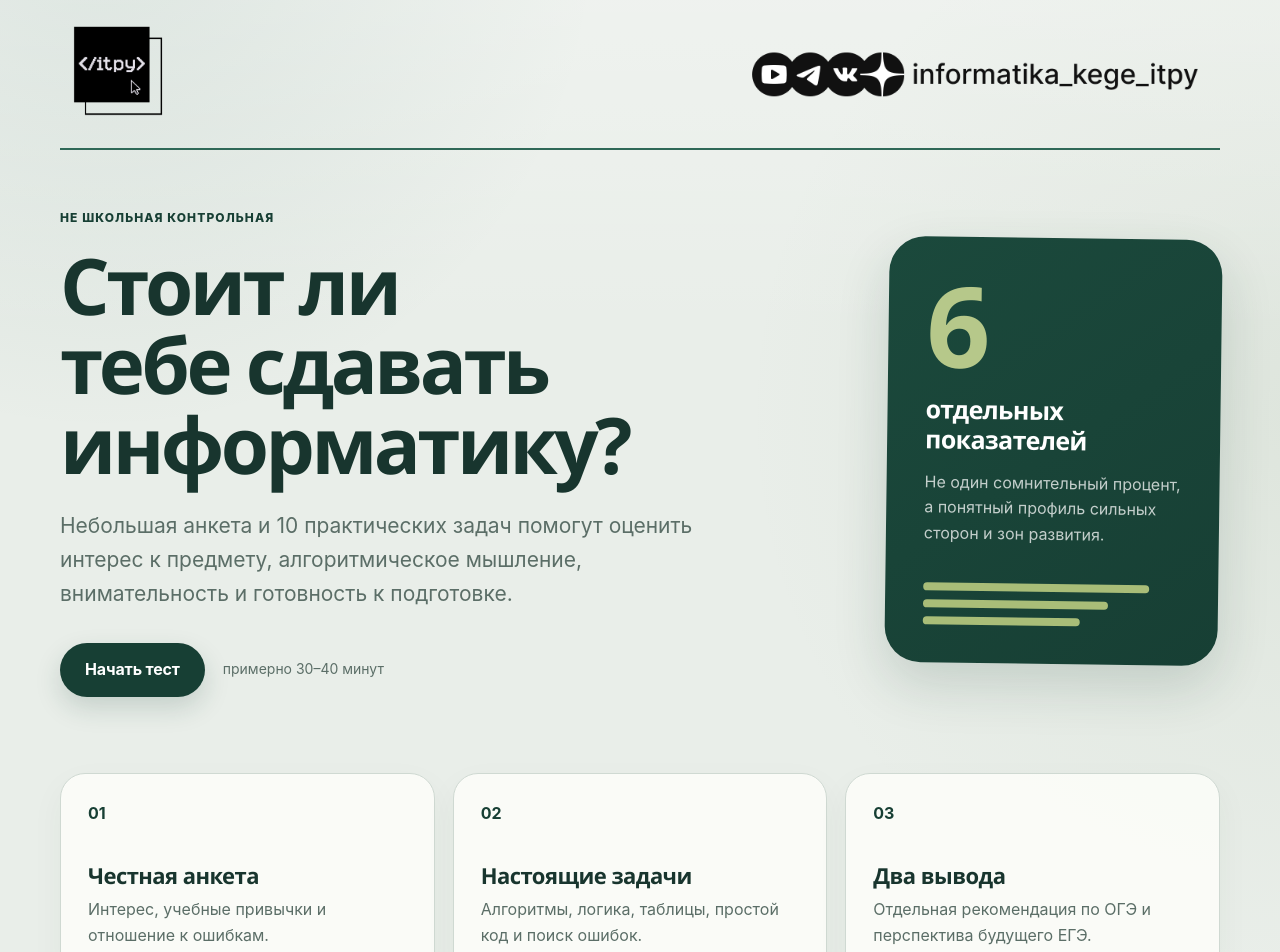
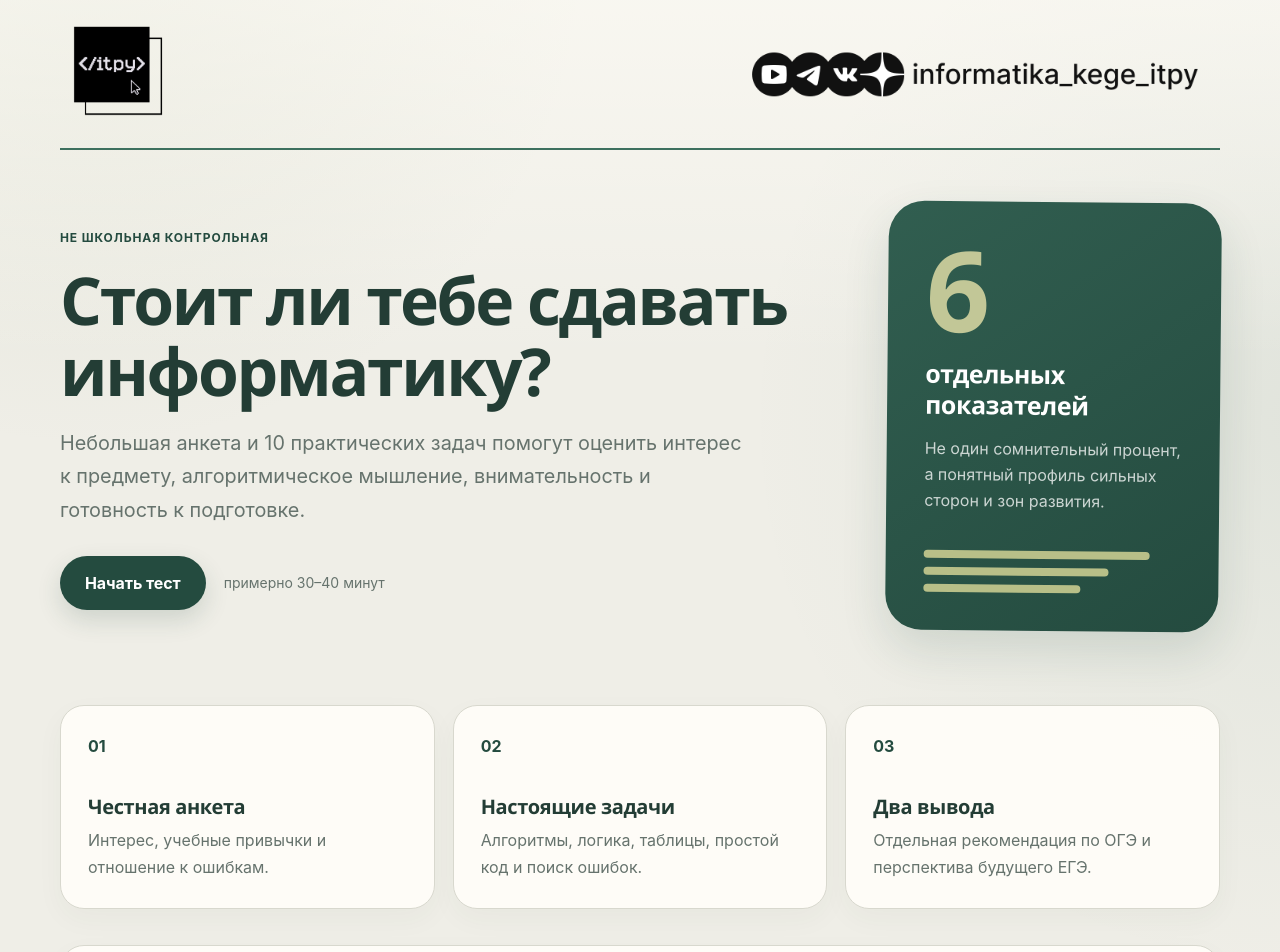
Before and after one commit to mikesha22/itpy-proftest, a Next.js app: page / in a window 1280 px wide. Shown: the top 952 px of the page. Built offline with nearby package versions, Linux system fonts and the light colour scheme.

Commit message:
приближаем к более доброму вайбу

```diff
--- a/app/theme.css
+++ b/app/theme.css
@@ -1,38 +1,38 @@
 /*
- * Спокойная тёмно-зелёная тема itpy.
- * Файл подключается ПОСЛЕ globals.css и переопределяет только оформление.
+ * Тёплая спокойная тема itpy.
+ * Подключается ПОСЛЕ globals.css и переопределяет только оформление.
  */
 
 :root {
-  --ink: #18352e;
-  --ink-soft: #5b6e67;
-  --green: #2f6857;
-  --green-dark: #173f34;
-  --lime: #a9bd78;
-  --lime-soft: #edf2df;
-  --cream: #e9eee9;
-  --paper: #fbfcf8;
-  --line: #cfd9d2;
-  --danger: #8f4d45;
-  --danger-bg: #faefeb;
-  --shadow: 0 18px 48px rgba(23, 63, 52, 0.10);
-  --radius: 25px;
+  --ink: #233d35;
+  --ink-soft: #66736d;
+  --green: #3d705e;
+  --green-dark: #244b3f;
+  --lime: #b8bf88;
+  --lime-soft: #f0f0df;
+  --cream: #efeee7;
+  --paper: #fffdf8;
+  --line: #d8d8ce;
+  --danger: #8e5148;
+  --danger-bg: #fbefea;
+  --shadow: 0 16px 42px rgba(49, 67, 59, 0.09);
+  --radius: 24px;
 
   --font-body: "Segoe UI Variable Text", "Inter", "Segoe UI", system-ui, -apple-system,
     BlinkMacSystemFont, Arial, sans-serif;
-  --font-heading: ui-rounded, "Segoe UI Variable Display", "Segoe UI", system-ui,
-    -apple-system, BlinkMacSystemFont, Arial, sans-serif;
+  --font-heading: "Segoe UI Variable Display", "Segoe UI", system-ui, -apple-system,
+    BlinkMacSystemFont, Arial, sans-serif;
 }
 
 body {
   background:
-    linear-gradient(180deg, rgba(255, 255, 255, 0.26), transparent 340px),
-    radial-gradient(circle at 8% -5%, rgba(47, 104, 87, 0.12), transparent 31rem),
-    radial-gradient(circle at 102% 32%, rgba(125, 151, 112, 0.10), transparent 35rem),
+    linear-gradient(180deg, rgba(255, 253, 247, 0.58), transparent 360px),
+    radial-gradient(circle at 7% -4%, rgba(159, 172, 133, 0.16), transparent 31rem),
+    radial-gradient(circle at 102% 34%, rgba(61, 112, 94, 0.08), transparent 35rem),
     var(--cream);
   font-family: var(--font-body);
   font-size: 16px;
-  line-height: 1.62;
+  line-height: 1.64;
   font-optical-sizing: auto;
   -webkit-font-smoothing: antialiased;
   text-rendering: optimizeLegibility;
@@ -40,7 +40,7 @@ body {
 
 :where(h1, h2, h3, .hero-card strong) {
   font-family: var(--font-heading);
-  font-weight: 760;
+  font-weight: 710;
   text-wrap: balance;
 }
 
@@ -53,84 +53,84 @@ body {
 .task-badge {
   color: var(--green-dark);
   font-size: 12px;
-  font-weight: 760;
-  letter-spacing: 0.09em;
+  font-weight: 730;
+  letter-spacing: 0.075em;
 }
 
 .hero {
-  min-height: 570px;
-  padding-top: 54px;
-  padding-bottom: 66px;
+  min-height: 545px;
+  padding-top: 46px;
+  padding-bottom: 58px;
 }
 
-.hero h1,
-.result-hero h1 {
-  font-size: clamp(46px, 6.2vw, 78px);
-  line-height: 1.02;
-  letter-spacing: -0.045em;
-  margin-top: 16px;
-  margin-bottom: 24px;
+.hero h1 {
+  max-width: 790px;
+  font-size: clamp(40px, 5.3vw, 66px);
+  line-height: 1.07;
+  letter-spacing: -0.035em;
+  margin-top: 15px;
+  margin-bottom: 22px;
 }
 
 .hero-text {
   max-width: 690px;
   color: var(--ink-soft);
-  font-size: clamp(18px, 1.8vw, 21px);
-  line-height: 1.64;
+  font-size: clamp(17px, 1.55vw, 20px);
+  line-height: 1.68;
 }
 
 .hero-actions {
-  margin-top: 31px;
+  margin-top: 29px;
 }
 
 .button {
-  font-weight: 720;
-  letter-spacing: -0.01em;
+  font-weight: 690;
+  letter-spacing: -0.005em;
 }
 
 .button-primary {
   background: var(--green-dark);
-  box-shadow: 0 11px 26px rgba(23, 63, 52, 0.17);
+  box-shadow: 0 10px 24px rgba(36, 75, 63, 0.16);
 }
 
 .button-primary:hover:not(:disabled) {
-  background: #10382e;
-  box-shadow: 0 16px 30px rgba(23, 63, 52, 0.23);
+  background: #1d4036;
+  box-shadow: 0 14px 28px rgba(36, 75, 63, 0.21);
 }
 
 .button-secondary {
-  background: rgba(251, 252, 248, 0.96);
+  background: rgba(255, 253, 248, 0.96);
 }
 
 .text-button {
   color: var(--green-dark);
-  font-weight: 700;
+  font-weight: 680;
 }
 
 .hero-card {
-  background: linear-gradient(145deg, #1b493c, var(--green-dark));
-  box-shadow: 0 22px 52px rgba(23, 63, 52, 0.16);
-  transform: rotate(0.75deg);
+  background: linear-gradient(145deg, #315e50, var(--green-dark));
+  box-shadow: 0 20px 46px rgba(36, 75, 63, 0.14);
+  transform: rotate(0.55deg);
 }
 
 .hero-card-number {
-  color: #b6c88a;
+  color: #c2c797;
   font-family: var(--font-heading);
-  font-weight: 820;
+  font-weight: 790;
 }
 
 .hero-card strong {
-  line-height: 1.2;
-  letter-spacing: -0.025em;
+  line-height: 1.24;
+  letter-spacing: -0.018em;
 }
 
 .hero-card p {
-  color: rgba(255, 255, 255, 0.74);
-  line-height: 1.6;
+  color: rgba(255, 255, 255, 0.76);
+  line-height: 1.62;
 }
 
 .mini-bars span {
-  background: #a9bd78;
+  background: #b8bf88;
 }
 
 .feature-grid article,
@@ -138,38 +138,57 @@ body {
 .question-card,
 .result-card,
 .side-card {
-  background: rgba(251, 252, 248, 0.94);
+  background: rgba(255, 253, 248, 0.95);
   border-color: var(--line);
 }
 
 .feature-grid article,
 .notice-card {
-  box-shadow: 0 12px 34px rgba(23, 63, 52, 0.045);
+  box-shadow: 0 10px 28px rgba(49, 67, 59, 0.04);
 }
 
 .feature-grid b {
   color: var(--green-dark);
 }
 
-.feature-grid h2,
-.notice-card h2,
-.result-card h2,
+.feature-grid h2 {
+  color: var(--ink);
+  font-size: 20px;
+  line-height: 1.3;
+  letter-spacing: -0.018em;
+}
+
+.notice-card h2 {
+  color: var(--ink);
+  font-size: clamp(22px, 2.4vw, 27px);
+  line-height: 1.26;
+  letter-spacing: -0.022em;
+}
+
+.result-card h2 {
+  color: var(--ink);
+  font-size: 21px;
+  line-height: 1.3;
+  letter-spacing: -0.018em;
+}
+
 .side-card h3 {
   color: var(--ink);
-  line-height: 1.24;
-  letter-spacing: -0.025em;
+  font-size: 18px;
+  line-height: 1.34;
+  letter-spacing: -0.012em;
 }
 
 .feature-grid p,
 .notice-card p,
 .result-card p,
 .side-card p {
-  line-height: 1.65;
+  line-height: 1.68;
 }
 
 .progress-track,
 .score-track {
-  background: #d7dfd9;
+  background: #deded5;
 }
 
 .progress-track span,
@@ -178,44 +197,45 @@ body {
 }
 
 .question-card {
-  box-shadow: 0 20px 52px rgba(23, 63, 52, 0.085);
+  box-shadow: 0 18px 44px rgba(49, 67, 59, 0.075);
 }
 
 .question-card h1 {
-  font-size: clamp(29px, 4vw, 43px);
-  line-height: 1.16;
-  letter-spacing: -0.03em;
-  margin-top: 16px;
-  margin-bottom: 17px;
+  font-size: clamp(26px, 3.1vw, 34px);
+  line-height: 1.24;
+  letter-spacing: -0.022em;
+  margin-top: 14px;
+  margin-bottom: 15px;
 }
 
 .question-lead {
-  font-size: 17px;
-  line-height: 1.68;
+  font-size: 16px;
+  line-height: 1.7;
+  margin-bottom: 28px;
 }
 
 .question-meta {
-  font-weight: 720;
-  letter-spacing: 0.065em;
+  font-weight: 690;
+  letter-spacing: 0.055em;
 }
 
 .field-label,
 .interest-fieldset legend,
 .work-style legend,
 .answer-field {
-  font-weight: 700;
+  font-weight: 680;
 }
 
 input,
 select {
-  background: #fdfefb;
+  background: #fffefb;
   border-color: var(--line);
 }
 
 input:focus,
 select:focus {
   border-color: var(--green);
-  box-shadow: 0 0 0 4px rgba(47, 104, 87, 0.12);
+  box-shadow: 0 0 0 4px rgba(61, 112, 94, 0.11);
 }
 
 .chip,
@@ -226,7 +246,7 @@ select:focus {
 .mode-button,
 .data-list div,
 .graph-task {
-  background: #fdfefb;
+  background: #fffefb;
 }
 
 .chip.selected,
@@ -236,25 +256,30 @@ select:focus {
 .task-option.selected,
 .radio-card:has(input:checked) {
   background: var(--lime-soft);
-  border-color: #9aad82;
+  border-color: #a9ad82;
 }
 
 .scale-button b,
 .task-option,
 .mode-button {
-  font-weight: 690;
+  font-weight: 650;
 }
 
 .scale-button span {
-  background: #e5ebe5;
+  background: #ecebe4;
   color: var(--green-dark);
-  font-weight: 760;
+  font-weight: 720;
 }
 
 .task-prompt {
-  color: #26463d;
-  font-size: clamp(18px, 1.9vw, 21px);
-  line-height: 1.68;
+  color: #345047;
+  font-size: clamp(17px, 1.45vw, 19px);
+  line-height: 1.72;
+}
+
+.reflection-question h2 {
+  font-size: 17px;
+  line-height: 1.4;
 }
 
 .feedback-correct,
@@ -263,62 +288,64 @@ select:focus {
 }
 
 .feedback-explanation {
-  background: #e9eeea;
+  background: #eeeee7;
 }
 
 .result-hero {
-  background: linear-gradient(145deg, #1c4b3e, var(--green-dark));
-  box-shadow: 0 22px 54px rgba(23, 63, 52, 0.14);
+  background: linear-gradient(145deg, #315f50, var(--green-dark));
+  box-shadow: 0 20px 48px rgba(36, 75, 63, 0.13);
 }
 
 .result-hero::after {
-  background: #b4c786;
+  background: #c0c590;
   opacity: 0.12;
 }
 
 .result-hero .eyebrow,
 .index-row strong {
-  color: #c0cf98;
+  color: #cbd0a5;
 }
 
 .result-hero h1 {
-  max-width: 850px;
-  font-size: clamp(40px, 5.7vw, 68px);
-  line-height: 1.05;
+  max-width: 840px;
+  font-size: clamp(36px, 4.7vw, 56px);
+  line-height: 1.1;
+  letter-spacing: -0.03em;
 }
 
 .result-hero > p {
-  line-height: 1.66;
+  font-size: 17px;
+  line-height: 1.68;
 }
 
 .accent-card {
-  background: #edf2e4;
-  border-color: #cbd7b6;
+  background: #f1f0e1;
+  border-color: #d8d6b9;
 }
 
 .next-step-card {
-  border-left-color: #a9bd78;
+  border-left-color: #b8bf88;
 }
 
 .code-block,
 .python-editor {
-  border-color: #28483f;
-  background: #142d26;
-  color: #f2f6f2;
+  border-color: #36554b;
+  background: #1c332c;
+  color: #f5f4ee;
 }
 
 .python-editor:focus {
-  outline-color: rgba(169, 189, 120, 0.32);
+  outline-color: rgba(184, 191, 136, 0.3);
 }
 
 .graph-task line {
-  stroke: #4d6a60;
+  stroke: #596e66;
 }
 
 @media (max-width: 800px) {
   .hero {
-    padding-top: 34px;
-    padding-bottom: 52px;
+    padding-top: 32px;
+    padding-bottom: 48px;
   }
 }
 
@@ -328,21 +355,30 @@ select:focus {
   }
 
   .hero h1 {
-    font-size: clamp(41px, 13vw, 49px);
-    line-height: 1.04;
+    font-size: clamp(35px, 10.5vw, 43px);
+    line-height: 1.1;
   }
 
   .hero-text {
-    font-size: 18px;
+    font-size: 17px;
   }
 
   .question-card h1 {
-    font-size: 30px;
-    line-height: 1.18;
+    font-size: 25px;
+    line-height: 1.26;
+  }
+
+  .task-prompt {
+    font-size: 17px;
   }
 
   .result-hero h1 {
-    font-size: 39px;
+    font-size: 34px;
+    line-height: 1.12;
+  }
+
+  .result-hero > p {
+    font-size: 16px;
   }
 }
 
```
